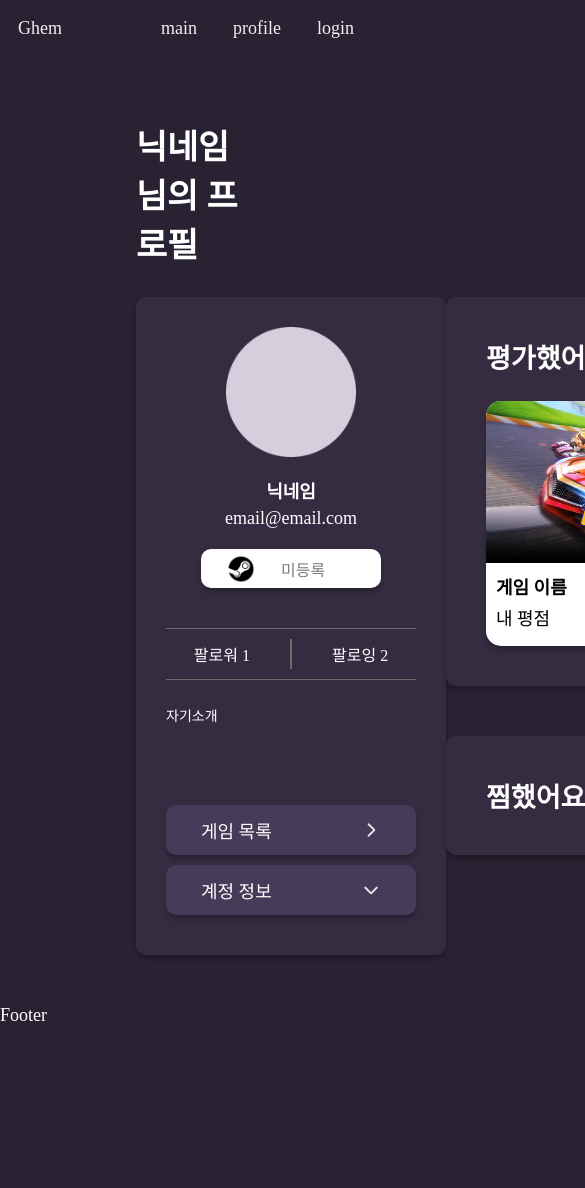
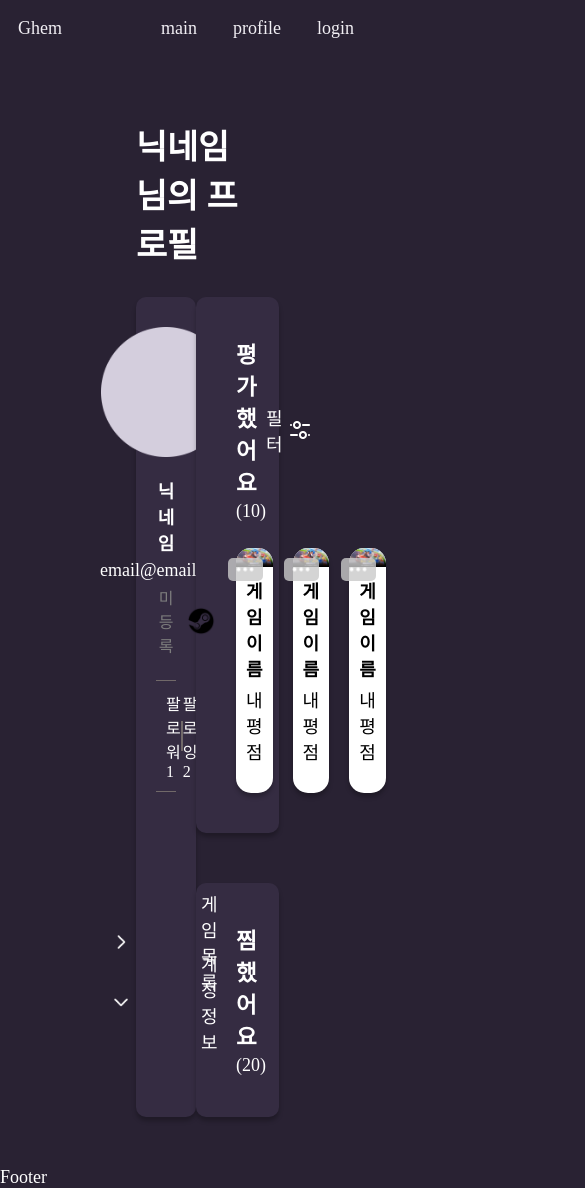
Before and after one commit to season2lee/GHEM, a React (Vite) app in the folder FE/ghem/: page /profile in a window 390 px wide. Shown: the top 1188 px of the page, 585 px wide, since content can reach past the window. Before the commit the page ends 1026 px from the top, so only its background shows below. Built offline with nearby package versions, Linux system fonts and the light colour scheme; a web font is replaced by a local one.

Commit message:
🐾[FE:modify] 마이프로필 반응형을 위해 크기를 %로 변경

```diff
--- a/FE/ghem/src/components/profile/Profile.tsx
+++ b/FE/ghem/src/components/profile/Profile.tsx
@@ -13,7 +13,7 @@ function Profile() {
 }
 
 const profileWrapper = css`
-  width: 350px;
+  width: 25%;
   background: #352c42;
   border-radius: 10px;
   box-shadow: 0px 4px 4px rgba(0, 0, 0, 0.25);
--- a/FE/ghem/src/components/profile/ProfileInfo.tsx
+++ b/FE/ghem/src/components/profile/ProfileInfo.tsx
@@ -24,6 +24,7 @@ function ProfileInfo() {
 }
 
 const profileInfoWrapper = css`
+  width: 100%;
   display: flex;
   flex-direction: column;
   align-items: center;
@@ -45,7 +46,7 @@ const email = css`
 `;
 
 const steamIdWrapper = css`
-  width: 180px;
+  width: 70%;
   height: 39px;
   background: #ffffff;
   box-shadow: 0px 4px 4px rgba(0, 0, 0, 0.25);
@@ -53,6 +54,7 @@ const steamIdWrapper = css`
   display: flex;
   flex-direction: row;
   align-items: center;
+  justify-content: center;
   position: relative;
   margin-bottom: 40px;
   cursor: pointer;
@@ -63,27 +65,25 @@ const steamIdWrapper = css`
 
   > img {
     position: absolute;
-    left: 25px;
+    left: 20px;
     width: 30px;
     height: 30px;
   }
 
   > span {
-    position: absolute;
-    left: 80px;
     color: #7d7d7d;
     font-size: 16px;
   }
 `;
 
 const followWrapper = css`
-  width: 250px;
+  width: 100%;
   border-top: 1px solid #716969;
   border-bottom: 1px solid #716969;
   padding: 10px;
   display: flex;
   flex-direction: row;
-  justify-content: center;
+  justify-content: space-around;
   align-items: center;
   margin-bottom: 25px;
 
@@ -100,19 +100,18 @@ const followWrapper = css`
   > div {
     height: 30px;
     border: 1px solid #716969;
-    margin: 0 40px;
   }
 `;
 
 const introduce = css`
-  width: 250px;
+  width: 90%;
   height: 70px;
   resize: none;
   border: none;
   outline: none;
   background-color: #352c42;
   color: #ffffff;
-  font-size: 14px;
+  font-size: 16px;
   margin-bottom: 30px;
 `;
 
--- a/FE/ghem/src/components/profile/ProfileMenu.tsx
+++ b/FE/ghem/src/components/profile/ProfileMenu.tsx
@@ -37,7 +37,7 @@ function ProfileMenu({ text, onClickOpenHiddenMenu }: ProfileMenuProps) {
 }
 
 const profileMenuWrapper = css`
-  width: 250px;
+  width: 100%;
   height: 50px;
   background: #463b58;
   box-shadow: 0px 4px 4px rgba(0, 0, 0, 0.25);
--- a/FE/ghem/src/components/profile/ProfileMenuList.tsx
+++ b/FE/ghem/src/components/profile/ProfileMenuList.tsx
@@ -10,7 +10,7 @@ function ProfileMenus() {
   };
 
   return (
-    <div>
+    <div css={profileMenuWrapper}>
       <ProfileMenu text="게임 목록" />
       <ProfileMenu text="계정 정보" onClickOpenHiddenMenu={onClickOpenHiddenMenu} />
       {isOpenHiddenMenu && (
@@ -22,6 +22,10 @@ function ProfileMenus() {
     </div>
   );
 }
+
+const profileMenuWrapper = css`
+  width: 90%;
+`;
 
 const hiddenMenuWrapper = css`
   animation: fadein 1s;
--- a/FE/ghem/src/components/profile/gamelist/GameEvaluated.tsx
+++ b/FE/ghem/src/components/profile/gamelist/GameEvaluated.tsx
@@ -7,9 +7,9 @@ function GameEvaluated() {
   return (
     <div css={gameEvaluatedWrapper}>
       <div css={headerWrapper}>
-        <h3>
+        <h4>
           평가했어요 <span>(10)</span>
-        </h3>
+        </h4>
         <div css={filterWrapper}>
           <span>필터</span>
           <img src={filterIcon} />
@@ -25,7 +25,7 @@ function GameEvaluated() {
 }
 
 const gameEvaluatedWrapper = css`
-  width: 1140px;
+  width: 100%;
   padding: 40px;
   background: #352c42;
   box-shadow: 0px 4px 4px rgba(0, 0, 0, 0.25);
@@ -40,7 +40,7 @@ const headerWrapper = css`
   justify-content: space-between;
   margin-bottom: 25px;
 
-  > h3 > span {
+  > h4 > span {
     font-weight: normal;
     font-size: 18px;
   }
--- a/FE/ghem/src/components/profile/gamelist/GameInterested.tsx
+++ b/FE/ghem/src/components/profile/gamelist/GameInterested.tsx
@@ -4,21 +4,21 @@ import { css } from "@emotion/react";
 function GameInterested() {
   return (
     <div css={gameInterestedWrapper}>
-      <h3>
+      <h4>
         찜했어요 <span>(20)</span>
-      </h3>
+      </h4>
     </div>
   );
 }
 
 const gameInterestedWrapper = css`
-  width: 1140px;
+  width: 100%;
   padding: 40px;
   background: #352c42;
   box-shadow: 0px 4px 4px rgba(0, 0, 0, 0.25);
   border-radius: 10px;
 
-  > h3 > span {
+  > h4 > span {
     font-weight: normal;
     font-size: 18px;
   }
--- a/FE/ghem/src/pages/ProfilePage.tsx
+++ b/FE/ghem/src/pages/ProfilePage.tsx
@@ -1,8 +1,8 @@
 import React from "react";
 import { css } from "@emotion/react";
 import Profile from "../components/profile/Profile";
-import GameEvaluated from "../components/profile/gamelist/GameEvaluated";
-import GameInterested from "../components/profile/gamelist/GameInterested";
+import GameEvaluated from "@components/profile/gameList/GameEvaluated";
+import GameInterested from "@components/profile/gameList/GameInterested";
 
 function ProfilePage() {
   return (
@@ -34,6 +34,7 @@ const profileWrapper = css`
   }
 
   > div {
+    width: 100%;
     display: flex;
     flex-direction: row;
     justify-content: space-between;
@@ -41,6 +42,7 @@ const profileWrapper = css`
 `;
 
 const gameListWrapper = css`
+  width: 70%;
   display: flex;
   flex-direction: column;
 `;
```
